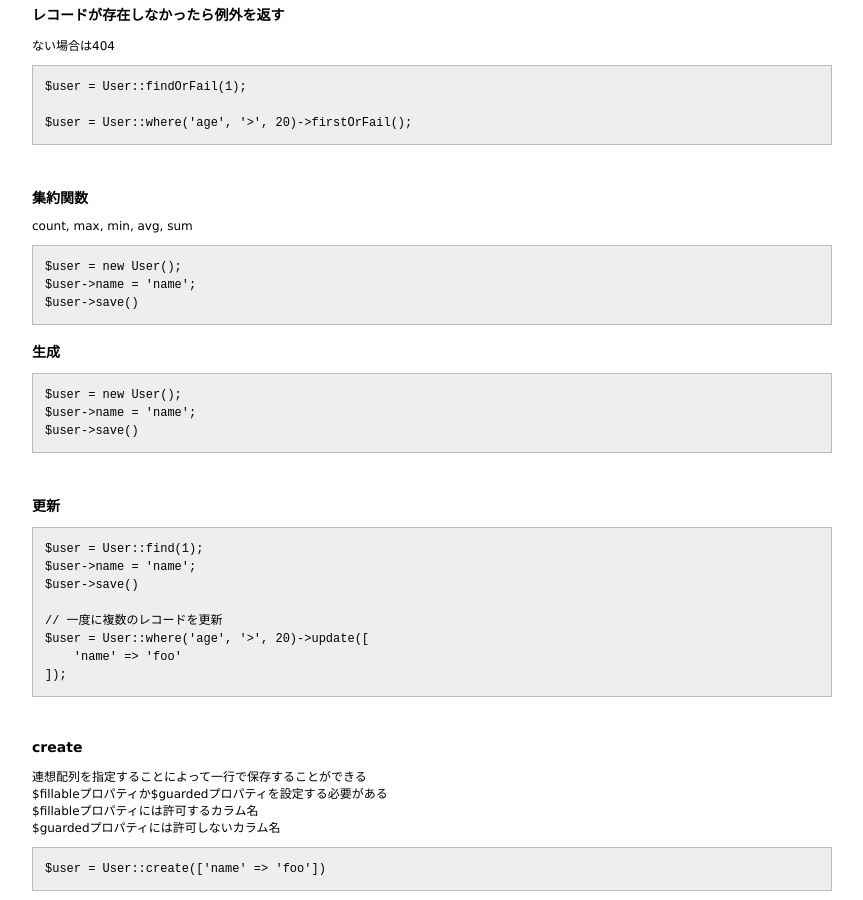
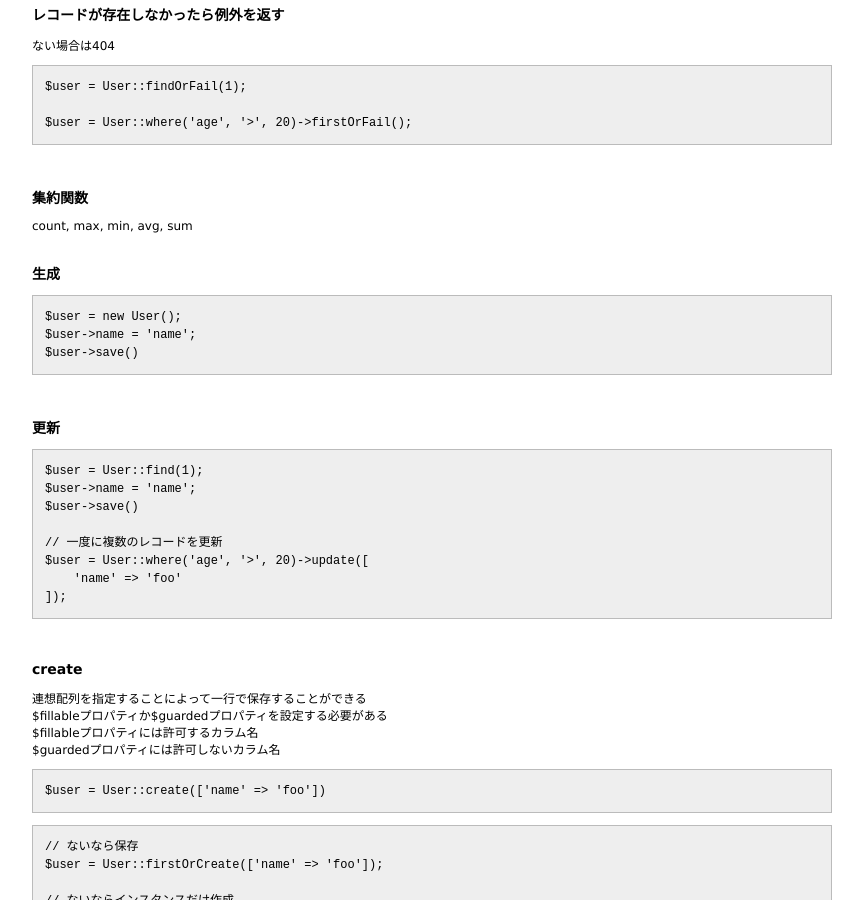
Before and after one commit to 38elements/38elements.github.com, a Jekyll site: the page built from _posts/2016-05-17-eloquent.md, in a window 1280 px wide and 900 px high, scrolled down 1451 px. Shown: the whole window, without its empty margins (208-1071 px from the left). Built offline with Jekyll 4.4.1, drawn with Linux system fonts in a browser that asks for light colours.

Commit message:
Update 2016-05-17-eloquent.md

````diff
--- a/_posts/2016-05-17-eloquent.md
+++ b/_posts/2016-05-17-eloquent.md
@@ -99,12 +99,7 @@ $user = User::where('age', '>', 20)->firstOrFail();
 
 ### 集約関数
 count, max, min, avg, sum
-
-```
-$user = new User();
-$user->name = 'name';
-$user->save()
-```
+<br>
 
 ### 生成
 
````
